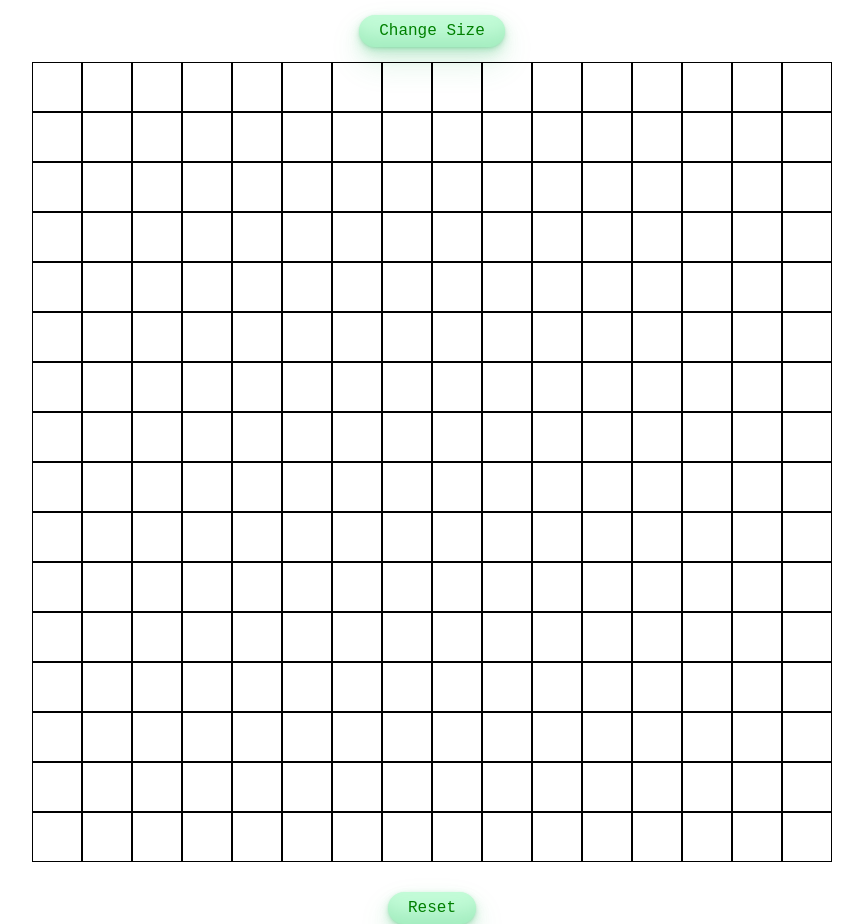
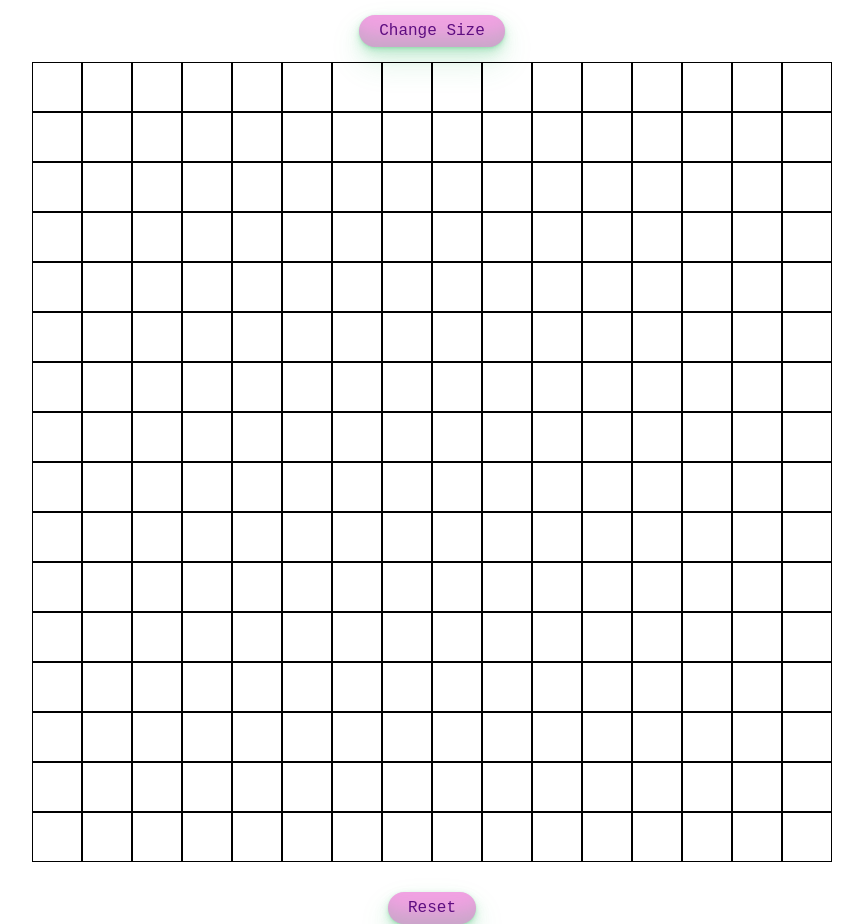
Before and after one commit to WesLemon/etch-a-sketch, a plain HTML site: page index.html in a window 1280 px wide. Shown: the whole page, without its empty margins (208-1071 px from the left). Drawn offline with Linux system fonts and the light colour scheme.

Commit message:
changed to pink buttons

```diff
--- a/style.css
+++ b/style.css
@@ -27,10 +27,10 @@ body {
 
 button {
     margin-top: 15px;
-    background-color: #c2fbd7;
+    background-color: #f0a2e2;
     border-radius: 100px;
     box-shadow: rgba(44, 187, 99, .2) 0 -25px 18px -14px inset, rgba(44, 187, 99, .15) 0 1px 2px, rgba(44, 187, 99, .15) 0 2px 4px, rgba(44, 187, 99, .15) 0 4px 8px, rgba(44, 187, 99, .15) 0 8px 16px, rgba(44, 187, 99, .15) 0 16px 32px;
-    color: green;
+    color: rgb(94, 13, 129);
     cursor: pointer;
     padding: 7px 20px;
     text-align: center;
```
